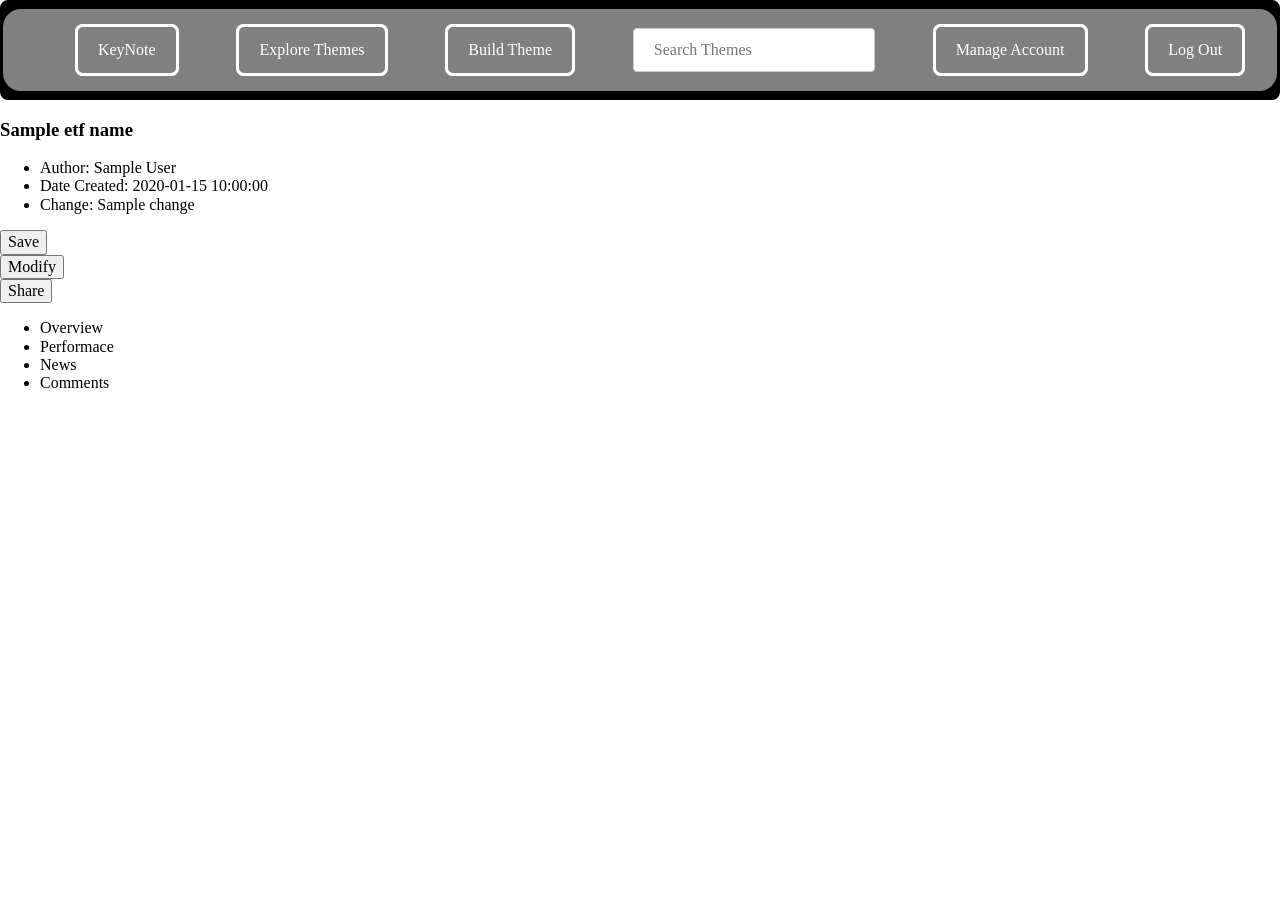
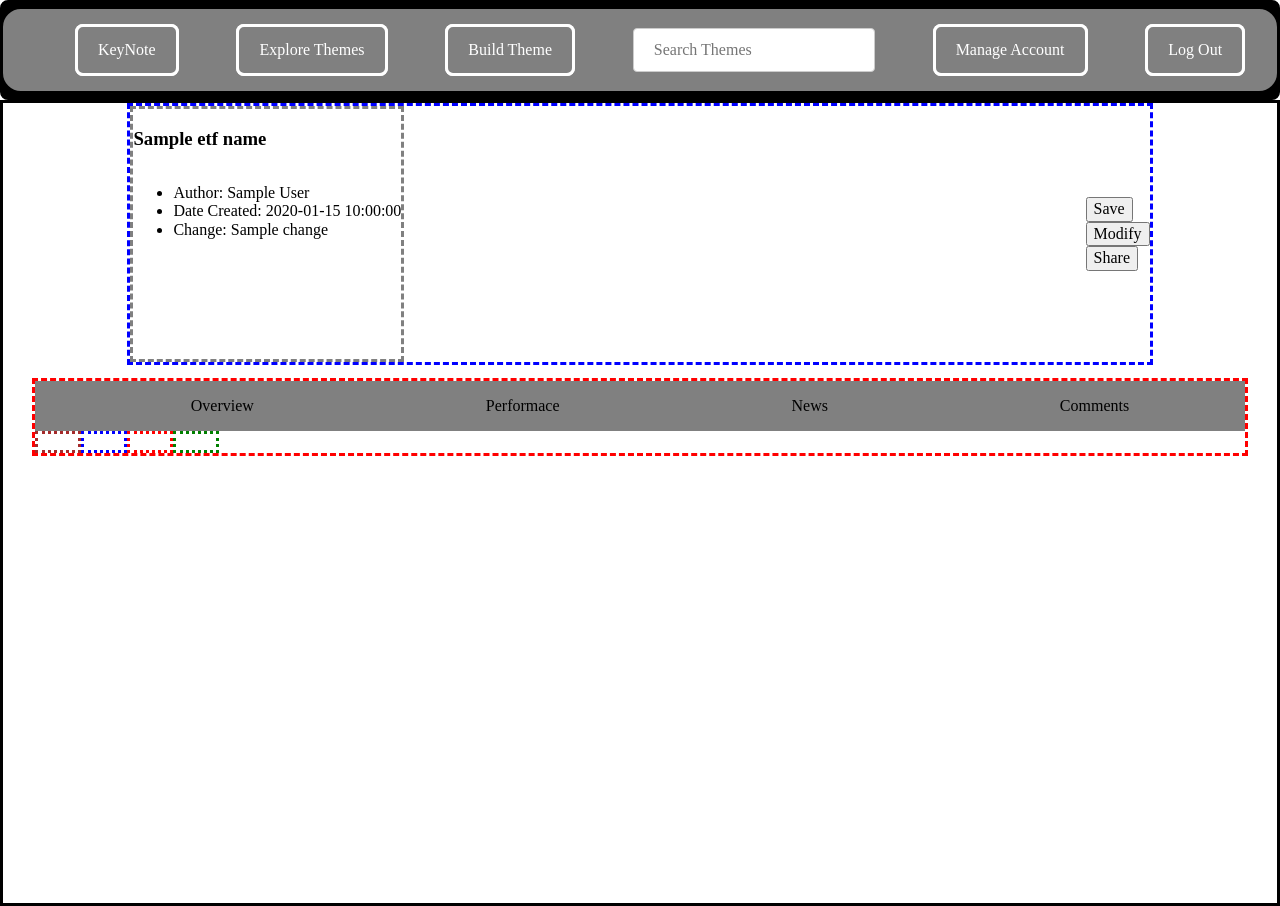
Before and after one commit to wmunson/KeyNote, a Flask app: template templates/singleTheme.html in a window 1280 px wide. Before the commit the page ends 388 px from the top, so only its background shows below. Run offline with Flask 2, Linux system fonts and the light colour scheme; the template is opened without the code that fills it: most values are stand-ins (such as "Sample title", 1, 10 or a date in 2020); parts of the project's set-up code (start-up, migrations or seed data) failed here and were passed over; some libraries are stand-ins or nearby versions.

Commit message:
singleTheme, explore, home styles

```diff
--- a/static/css/base.css
+++ b/static/css/base.css
@@ -1,3 +1,6 @@
+
+/*Nave bar Styling*/
+
 .navBar{
 	display:flex;
 	/*border:dashed;*/
@@ -76,3 +79,5 @@
     border-radius: 4px;
     box-sizing: border-box;
 }
+
+/*End of NavBar*/
--- a/static/css/singleTheme.css
+++ b/static/css/singleTheme.css
@@ -0,0 +1,184 @@
+.blockBody{
+	display:flex;
+	flex-direction: column;
+	height:100vh;
+	align-items: center;
+
+	border:solid;
+
+}
+
+.topRow{
+	display:flex;
+	width:80%;
+	height:16rem;
+	justify-content:space-between;
+
+	border:dashed;
+	border-color:blue;
+}
+
+.theme{
+	display:flex;
+	flex-direction: column;
+
+	border:dashed;
+	border-color:gray;
+}
+
+.buttons{
+	align-self: center
+
+}
+
+
+.bottomRow{
+	display:flex;
+	flex-direction: column;
+	width:95%;
+	margin: 1%;
+
+	border:dashed;
+	border-color:red;
+}
+
+.toggleBar{
+	background-color: gray
+}
+
+.toggleList{
+	display:flex;
+	justify-content: space-around;
+}
+
+.toggleList li{
+	list-style: none;
+}
+
+.views{
+	display:flex;
+	height:100%;
+
+}
+
+.overviewDiv{
+	order: 0;
+	border:dotted;
+	border-color: green
+}
+
+.performanceDiv{
+	order: -1;
+	border:dotted;
+	border-color: brown;
+}
+
+.newsDiv{
+	order: -1;
+	border:dotted;
+	border-color: blue;
+}
+
+.commentsDiv{
+	order: -1;
+	border:dotted;
+	border-color: red;
+}
+
+.view{
+	position:relative;
+	display:none;
+	height:100%;
+	width:100%;
+}
+
+.activeBox{
+	display:block;
+}
+
+
+
+/*============================================*/
+/*Remove before Final!!*/
+/*Nave bar Styling*/
+
+.navBar{
+	display:flex;
+	/*border:dashed;*/
+	width:100%;
+	height:100px;
+
+}
+
+.nav{
+	display:flex;
+	flex-direction: row;
+	align-items: center;
+	background-color: black;
+	border:solid;
+	border-color:black;
+	border-radius: 8px;
+	width:100%;
+
+}
+
+
+.navUl{
+	display:flex;
+
+	justify-content: space-around;
+	align-items: center;
+	width:100%;
+	height:80%;
+	background-color:gray;
+	border:solid;
+	border-color:gray;
+	border-radius: 18px
+
+}
+
+.li{
+	display:flex;
+	list-style: none;
+	/*justify-content: center;*/
+	/*align-items: center;*/
+	/*background-color: white;*/
+	/*border:solid;*/
+	/*border-radius: 8px;*/
+
+}
+
+.f {
+	display:flex;
+	flex-direction: column;
+	/*height:100%;*/
+	align-self: stretch;
+	margin:0;
+	background-color: white;
+	border-color: black;
+	border-radius: 8px
+}
+
+.f input{
+	width: 100%;
+    background-color: gray;
+    color: white;
+    padding: 14px 20px;
+    margin: 0;
+    border: solid;
+    border-radius: 8px;
+    cursor: pointer;
+	font:10px;
+}
+
+.search input{
+	/*width: 100%;*/
+    padding: 12px 20px;
+    margin: 8px 0;
+    /*display: inline-block;*/
+    border: 1px solid #ccc;
+    border-radius: 4px;
+    box-sizing: border-box;
+}
+
+/*End of NavBar*/
```
Also changed, not shown: static/css/explore.css (+118 -0 lines), static/css/home.css (+54 -2 lines), static/css/login.css (+10 -11 lines).
